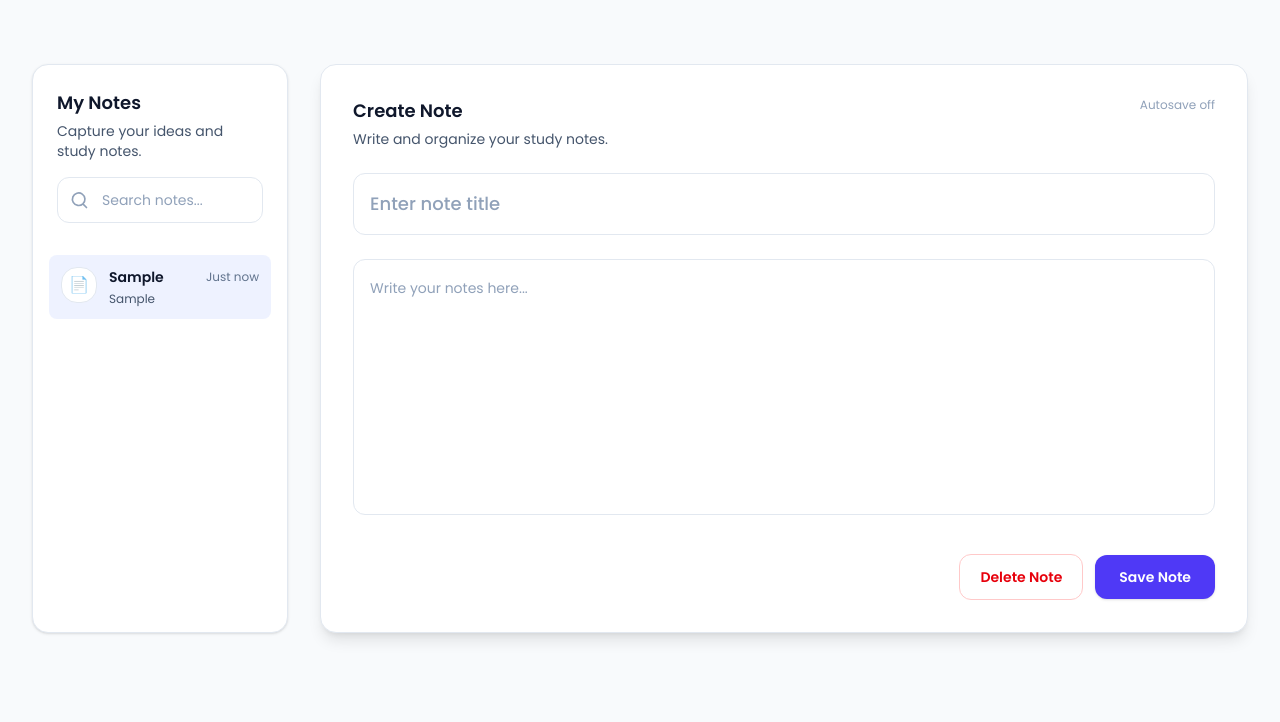
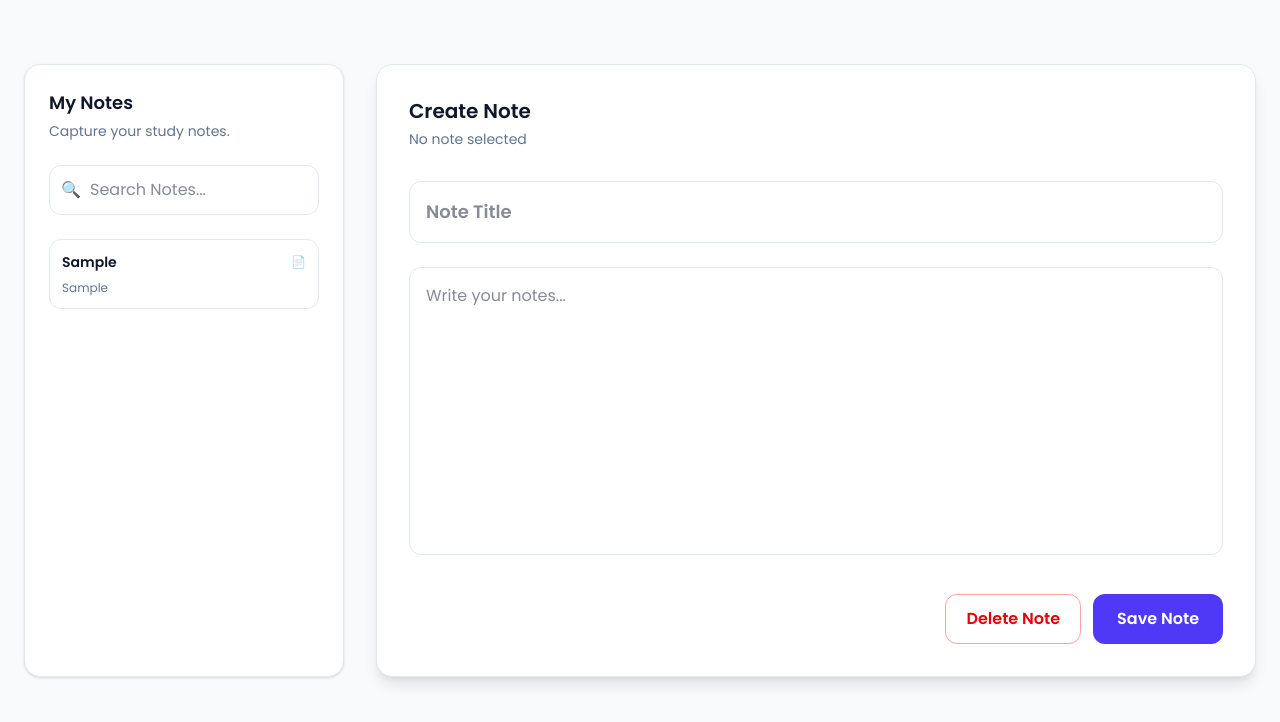
Before and after one commit to fatima1886/AI-study-assistant-, a website with bundled scripts: page src/notes.html in a window 1280 px wide. Both pictures are taken after typing "Sample", "Sample" into the empty fields and a click on the button "Save Note". Built offline with nearby package versions, Linux system fonts and the light colour scheme.

Commit message:
Notes card entire functioning added

```diff
--- a/src/listItem.js
+++ b/src/listItem.js
@@ -1,41 +1,81 @@
-// export function ForListItem() {
-//     listItems.insertAdjacentHTML('beforeend', `
-//         <li>
-//           <a href="#" class="flex items-start gap-3 rounded-lg bg-indigo-50 p-3 text-left transition hover:bg-slate-50">
-//             <div class="flex-shrink-0">
-//               <div class="flex h-9 w-9 items-center justify-center rounded-2xl bg-white text-indigo-600 border border-slate-200">📄</div>
-//             </div>
-//             <div class="min-w-0 flex-1">
-//               <div class="flex items-center justify-between gap-4">
-//                 <p class="title truncate text-sm font-semibold text-slate-900">${parsedData.title}</p>
-//                 <p class="ml-2 text-xs text-slate-500">2h ago</p>
-//               </div>
-//               <p class="body mt-1 truncate text-xs text-slate-600">${parsedData.body}</p>
-//             </div>
-//           </a>
-//         </li>
-//     `);
-// }
 
-// 1. Imports must always be at the top of the file
-export function ForListItem(containerElement, noteData) {
-    // Prevent errors if the container element doesn't exist on the page
-    if (!containerElement) return;
 
-    containerElement.insertAdjacentHTML('afterbegin', `
-        <li class="mt-2">
-          <a href="#" class="flex items-start gap-3 rounded-lg bg-indigo-50 p-3 text-left transition hover:bg-slate-50">
-            <div class="flex-shrink-0">
-              <div class="flex h-9 w-9 items-center justify-center rounded-2xl bg-white text-indigo-600 border border-slate-200">📄</div>
-            </div>
-            <div class="min-w-0 flex-1">
-              <div class="flex items-center justify-between gap-4">
-                <p class="title truncate text-sm font-semibold text-slate-900">${noteData.title}</p>
-                <p class="ml-2 text-xs text-slate-500">Just now</p>
-              </div>
-              <p class="body mt-1 truncate text-xs text-slate-600">${noteData.body}</p>
-            </div>
-          </a>
-        </li>
-    `);
+export function renderNotes(container, notes, selectedIndex) {
+
+    container.innerHTML = "";
+
+    notes.forEach((note, index) => {
+
+        container.insertAdjacentHTML(
+            "beforeend",
+            `
+            <li
+                class="selectitem mt-2 cursor-pointer"
+                data-index="${index}"
+            >
+
+                <div
+                    class="
+                    rounded-xl
+                    border
+                    p-3
+                    transition
+                    hover:bg-slate-50
+                    ${
+                        index === selectedIndex
+                            ? "bg-indigo-50 border-indigo-300"
+                            : "bg-white border-slate-200"
+                    }
+                    "
+                >
+
+                    <div class="flex items-center justify-between">
+
+                        <h3
+                            class="
+                            truncate
+                            text-sm
+                            font-semibold
+                            text-slate-900
+                            "
+                        >
+
+                            ${note.title}
+
+                        </h3>
+
+                        <span
+                            class="
+                            text-xs
+                            text-slate-400
+                            "
+                        >
+
+                            📄
+
+                        </span>
+
+                    </div>
+
+                    <p
+                        class="
+                        mt-2
+                        truncate
+                        text-xs
+                        text-slate-500
+                        "
+                    >
+
+                        ${note.body}
+
+                    </p>
+
+                </div>
+
+            </li>
+            `
+        );
+
+    });
+
 }
--- a/src/notes.html
+++ b/src/notes.html
@@ -1,96 +1,147 @@
+
+
  <!DOCTYPE html>
 <html lang="en">
+
 <head>
     <meta charset="UTF-8">
     <meta name="viewport" content="width=device-width, initial-scale=1.0">
+
     <link rel="preconnect" href="https://fonts.googleapis.com">
     <link rel="preconnect" href="https://fonts.gstatic.com" crossorigin>
-  <link href="https://fonts.googleapis.com/css2?family=Poppins:wght@400;500;600;700&display=swap" rel="stylesheet">
+
+    <link href="https://fonts.googleapis.com/css2?family=Poppins:wght@400;500;600;700&display=swap"
+        rel="stylesheet">
+
     <link href="./output.css" rel="stylesheet">
-  <title>AI Study Assistant — Notes</title>
-  <style>html{font-family: 'Poppins', ui-sans-serif, system-ui, -apple-system, BlinkMacSystemFont, 'Segoe UI', sans-serif;}</style>
+
+    <title>AI Study Assistant - Notes</title>
+
+    <style>
+        html {
+            font-family: "Poppins", sans-serif;
+        }
+    </style>
+
 </head>
+
 <body class="bg-slate-50 text-slate-900">
-    <section id="notes" class="mx-auto w-full max-w-7xl px-6 py-16 lg:px-8">
-      <div class="mx-auto flex max-w-7xl flex-col gap-8 lg:flex-row">
-        <!-- Sidebar -->
-        <aside class="w-full rounded-2xl bg-white border border-slate-200 p-6 shadow-sm lg:w-80">
-          <div class="mb-4">
-            <h2 class="text-lg font-semibold text-slate-900">My Notes</h2>
-            <p class="mt-1 text-sm text-slate-600">Capture your ideas and study notes.</p>
-          </div>
 
-          <label for="search" class="sr-only">Search notes</label>
-          <div class="relative mb-6">
-            <span class="absolute inset-y-0 left-3 flex items-center text-slate-400">
-              <svg class="h-5 w-5" fill="none" stroke="currentColor" viewBox="0 0 24 24" xmlns="http://www.w3.org/2000/svg">
-                <path stroke-linecap="round" stroke-linejoin="round" stroke-width="2" d="M21 21l-4.35-4.35m0 0A7.5 7.5 0 1010.5 18.5a7.5 7.5 0 006.15-1.85z"></path>
-              </svg>
+    <section class="mx-auto max-w-7xl px-6 py-16">
+
+        <div class="flex flex-col gap-8 lg:flex-row">
+
+            <!-- ================= Sidebar ================= -->
+
+            <aside class="w-full rounded-2xl border border-slate-200 bg-white p-6 shadow-sm lg:w-80">
+
+                <h2 class="text-lg font-semibold">
+                    My Notes
+                </h2>
+
+                <p class="mt-1 text-sm text-slate-500">
+                    Capture your study notes.
+                </p>
+
+                <!-- Search -->
+
+                <div class="relative mt-6">
+
+                    <span
+                        class="absolute left-3 top-1/2 -translate-y-1/2 cursor-pointer text-slate-400 searchIcon">
+
+                        🔍
+
                     </span>
-            <input id="search" type="search" placeholder="Search notes..." class="w-full rounded-xl border border-slate-200 bg-white py-3 pl-11 pr-4 text-sm text-slate-600 placeholder-slate-400 focus:outline-none focus:ring-2 focus:ring-indigo-600" />
-          </div>
 
-          <nav aria-label="Notes list" class="flow-root">
-            <ul class="listItem -mx-2 divide-y  divide-slate-100">
-              <!-- Note Item 1 (active) -->
-              <!-- <li >
-                <a href="#" class="flex items-start gap-3 rounded-lg bg-indigo-50 p-3 text-left transition hover:bg-slate-50">
-                  <div class="flex-shrink-0">
-                    <div class="flex h-9 w-9 items-center justify-center rounded-2xl bg-white text-indigo-600 border border-slate-200">📄</div>
-                  </div>
-                  <div class="min-w-0 flex-1">
-                    <div class="flex items-center justify-between gap-4">
-                      <p class="title truncate text-sm font-semibold text-slate-900"></p>
-                      <p class="ml-2 text-xs text-slate-500">2h ago</p>
-                    </div>
-                    <p class="body mt-1 truncate text-xs text-slate-600"></p>
-                  </div>
-                </a>
-              </li> -->
-
-
-            </ul>
-          </nav>
-        </aside>
-
-        <!-- Editor -->
-        <main class="w-full">
-          <div class="rounded-2xl bg-white border border-slate-200 p-8 shadow-lg">
-            <div class="mb-6 flex items-start justify-between gap-4">
-              <div>
-                <h3 class="text-lg font-semibold text-slate-900">Create Note</h3>
-                <p class="mt-1 text-sm text-slate-600">Write and organize your study notes.</p>
-              </div>
-              <div class="hidden items-center gap-3 text-sm text-slate-500 sm:flex">
-                <span class="text-xs text-slate-400">Autosave off</span>
-              </div>
-            </div>
-
-            <div class="space-y-6">
-              <div>
-                <label for="note-title" class="sr-only">Note title</label>
-                <input  id="note-title" type="text" placeholder="Enter note title" class="w-full rounded-xl border border-slate-200 bg-white p-4 text-lg font-medium text-slate-900 placeholder-slate-400 focus:outline-none focus:ring-2 focus:ring-indigo-600" />
+                    <input id="search" type="text" placeholder="Search Notes..."
+                        class="w-full rounded-xl border border-slate-200 py-3 pl-10 pr-4 outline-none focus:ring-2 focus:ring-indigo-600">
 
                 </div>
 
+                <!-- Notes List -->
+
+                <ul class="listItem mt-6 space-y-2">
+
+                    <!-- JavaScript will insert notes here -->
+
+                </ul>
+
+            </aside>
+
+            <!-- ================= Editor ================= -->
+
+            <main class="flex-1">
+
+                <div class="rounded-2xl border border-slate-200 bg-white p-8 shadow-lg">
+
+                    <div class="flex items-center justify-between">
+
                         <div>
-                <label for="note-body" class="sr-only">Note body</label>
-                <textarea id="note-body" placeholder="Write your notes here..." class="h-64 w-full resize-none rounded-xl border border-slate-200 bg-white p-4 text-sm leading-6 text-slate-700 placeholder-slate-400 focus:outline-none focus:ring-2 focus:ring-indigo-600"></textarea>
+
+                            <h2 class="text-xl font-semibold">
+
+                                Create Note
+
+                            </h2>
+
+                            <p class="selectedNote text-sm text-slate-500 mt-1">
+
+                                No note selected
+
+                            </p>
 
                         </div>
+
                     </div>
 
-            <div class="mt-8 flex flex-col items-stretch gap-3 sm:flex-row sm:items-center sm:justify-end">
-              <p class="alertPara hidden text-red-600 font-semibold text-sm ">Both of these are required!</p>
-              <button type="button" class="order-2 inline-flex items-center justify-center rounded-xl bg-white border border-red-200 px-5 py-3 text-sm font-semibold text-red-600 transition hover:bg-red-50 sm:order-1">Delete Note</button>
-              <button type="button" class="Savebtn order-1 inline-flex items-center justify-center rounded-xl bg-indigo-600 px-6 py-3 text-sm font-semibold text-white shadow transition hover:bg-indigo-700 sm:order-2">Save Note</button>
+                    <!-- Title -->
+
+                    <input id="note-title" type="text" placeholder="Note Title"
+                        class="mt-8 w-full rounded-xl border border-slate-200 p-4 text-lg font-semibold outline-none focus:ring-2 focus:ring-indigo-600">
+
+                    <!-- Body -->
+
+                    <textarea id="note-body" placeholder="Write your notes..."
+                        class="mt-6 h-72 w-full resize-none rounded-xl border border-slate-200 p-4 outline-none focus:ring-2 focus:ring-indigo-600"></textarea>
+
+                    <!-- Validation -->
+
+                    <p class="alertPara mt-4 hidden font-semibold text-red-500">
+
+                        Title and body are required.
+
+                    </p>
+
+                    <!-- Buttons -->
+
+                    <div class="mt-8 flex flex-col gap-3 sm:flex-row sm:justify-end">
+
+                        <button id="deleteBtn"
+                            class="rounded-xl border border-red-300 px-5 py-3 font-semibold text-red-600 hover:bg-red-50">
+
+                            Delete Note
+
+                        </button>
+
+                        <button class="Savebtn rounded-xl bg-indigo-600 px-6 py-3 font-semibold text-white hover:bg-indigo-700">
+
+                            Save Note
+
+                        </button>
+
                     </div>
+
                 </div>
+
             </main>
+
         </div>
+
     </section>
 
+    <script type="module" src="notes.js"></script>
 
-    <script type="module" src="notes.js"></script>
 </body>
+
 </html>
--- a/src/notes.js
+++ b/src/notes.js
@@ -1,49 +1,206 @@
 
 
-// 1. Imports must always be at the top of the file
-import { ForListItem } from "./listItem.js";
 
-// 2. DOM Elements
-const title = document.getElementById("note-title");
-const body = document.getElementById("note-body");
-const saveButton = document.querySelector(".Savebtn");
-const listItems = document.querySelector(".listItem");
+import { renderNotes } from "./listItem.js";
+
+// ==========================
+// DOM Elements
+// ==========================
+
+const titleInput = document.getElementById("note-title");
+const bodyInput = document.getElementById("note-body");
+
+const saveBtn = document.querySelector(".Savebtn");
+const deleteBtn = document.getElementById("deleteBtn");
+
+const searchInput = document.getElementById("search");
+
+const listContainer = document.querySelector(".listItem");
+
 const alertPara = document.querySelector(".alertPara");
 
-// 3. Logic Functions
-function saveNote() {
-    if (title.value === "" || body.value === "") {
-        alertPara.classList.remove("hidden");
-return;
-    }
-else{
-    alertPara.classList.add("hidden");
-    const noteCreated = {
-        title: title.value,
-        body: body.value
-    };
-    // Save JSON string to localStorage
-    localStorage.setItem("noteCreated", JSON.stringify(noteCreated));
-    parsedata();
-    // Wipe inputs dry clean
-    title.value = "";
-    body.value = "";
-}
-}
+const selectedText = document.querySelector(".selectedNote");
 
-function parsedata(){
-    const checkSavedData = localStorage.getItem("noteCreated");
-    if (checkSavedData) {
-        const parsedData = JSON.parse(checkSavedData);
+// ==========================
+// Data
+// ==========================
 
-        // Pass both the DOM target element and the data object into your module function
-        ForListItem(listItems, parsedData);
-    }
+let notes = JSON.parse(localStorage.getItem("allNotes")) || [];
+
+// null = creating a new note
+
+let selectedIndex = null;
+
+// ==========================
+// Save LocalStorage
+// ==========================
+
+function saveLocalStorage() {
+
+    localStorage.setItem(
+        "allNotes",
+        JSON.stringify(notes)
+    );
 
 }
 
-// 4. Event Listeners
-saveButton.addEventListener("click", () => {
-    saveNote();
+// ==========================
+// Refresh Sidebar
+// ==========================
+
+function refreshSidebar() {
+
+    renderNotes(
+        listContainer,
+        notes,
+        selectedIndex
+    );
+
+}
+
+// ==========================
+// Reset Inputs
+// ==========================
+
+function clearInputs() {
+
+    titleInput.value = "";
+    bodyInput.value = "";
+
+    selectedIndex = null;
+
+    selectedText.textContent =
+        "No note selected";
+
+}
+
+// ==========================
+// Initial Render
+// ==========================
+
+refreshSidebar();
+
+// ==========================
+// Save Button
+// ==========================
+
+saveBtn.addEventListener("click", () => {
+
+    const title = titleInput.value.trim();
+
+    const body = bodyInput.value.trim();
+
+    if (title === "" || body === "") {
+
+        alertPara.classList.remove("hidden");
+
+        return;
+
+    }
+
+    alertPara.classList.add("hidden");
+
+    const note = {
+
+        title,
+        body
+
+    };
+
+    // -------------------------
+    // Create
+    // -------------------------
+
+    if (selectedIndex === null) {
+
+        notes.unshift(note);
+
+    }
+
+    // -------------------------
+    // Update
+    // -------------------------
+
+    else {
+
+        notes[selectedIndex] = note;
+
+    }
+
+    saveLocalStorage();
+
+    refreshSidebar();
+
+    clearInputs();
 
 });
+
+// ==========================
+// Click Note (Event Delegation)
+// ==========================
+
+listContainer.addEventListener("click", (e) => {
+
+    const item = e.target.closest(".selectitem");
+
+    if (!item) return;
+
+    selectedIndex = Number(
+        item.dataset.index
+    );
+
+    const note = notes[selectedIndex];
+
+    titleInput.value = note.title;
+
+    bodyInput.value = note.body;
+
+    selectedText.textContent =
+        `Editing : ${note.title}`;
+
+    refreshSidebar();
+
+});
+
+// ==========================
+// Delete
+// ==========================
+
+deleteBtn.addEventListener("click", () => {
+
+    if (selectedIndex === null) return;
+
+    notes.splice(selectedIndex, 1);
+
+    saveLocalStorage();
+
+    refreshSidebar();
+
+    clearInputs();
+
+});
+
+// ==========================
+// Search
+// ==========================
+
+searchInput.addEventListener("input", () => {
+
+    const value =
+        searchInput.value.toLowerCase();
+
+    const filtered = notes.filter(note => {
+
+        return note.title
+            .toLowerCase()
+            .includes(value);
+
+    });
+
+    renderNotes(
+        listContainer,
+        filtered,
+        selectedIndex
+    );
+
+});
--- a/src/script.js
+++ b/src/script.js
@@ -4,6 +4,7 @@ const lineone = document.querySelector(".one");
 const linetwo = document.querySelector(".two");
 const linethree = document.querySelector(".three");
 const sideMenu = document.querySelector(".sideMenu");
+
 
 
 hamburgerBtn.addEventListener("click", () => {
```
Also changed, not shown: src/output.css. Lines whose indentation alone changed are shown as unchanged.
